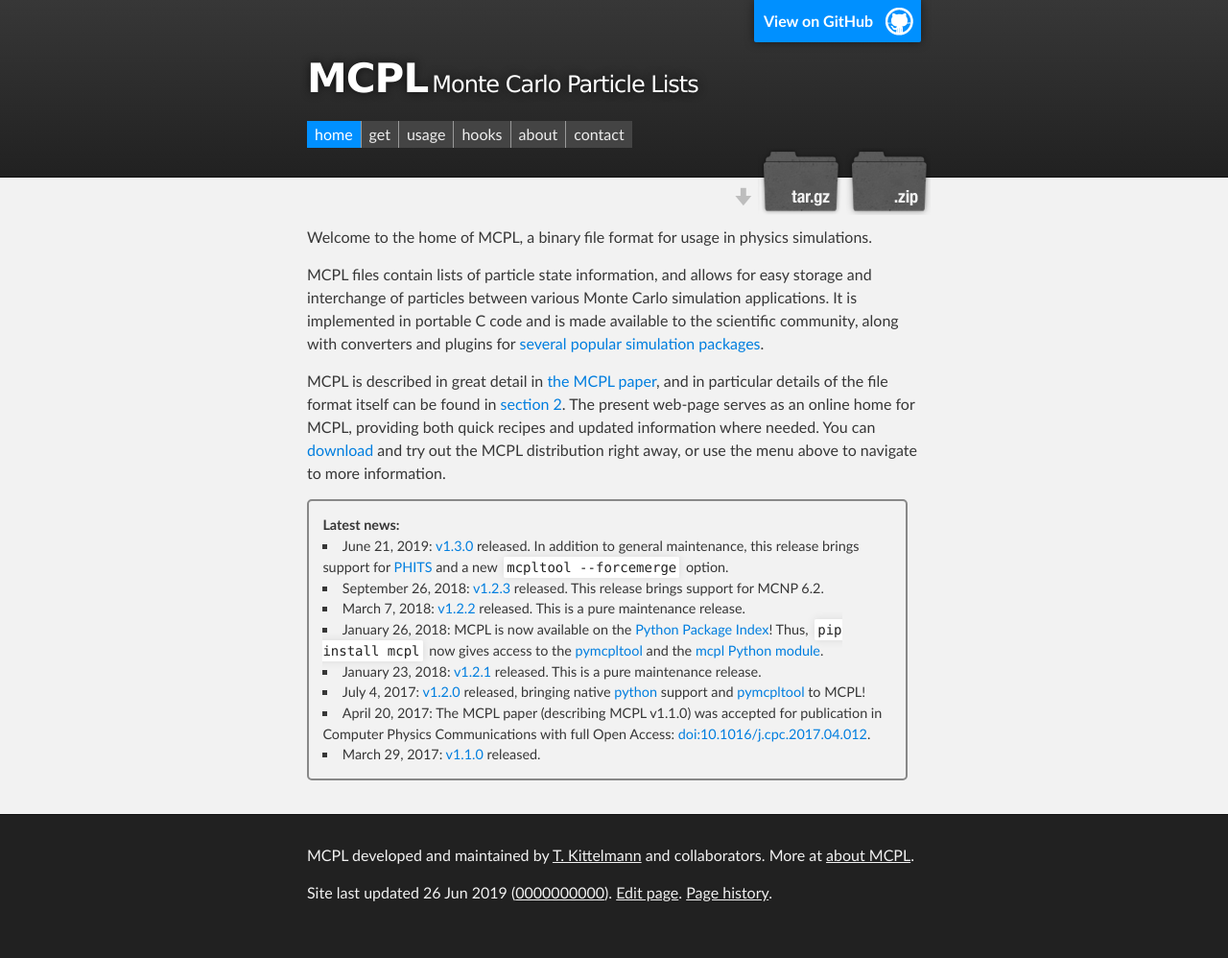
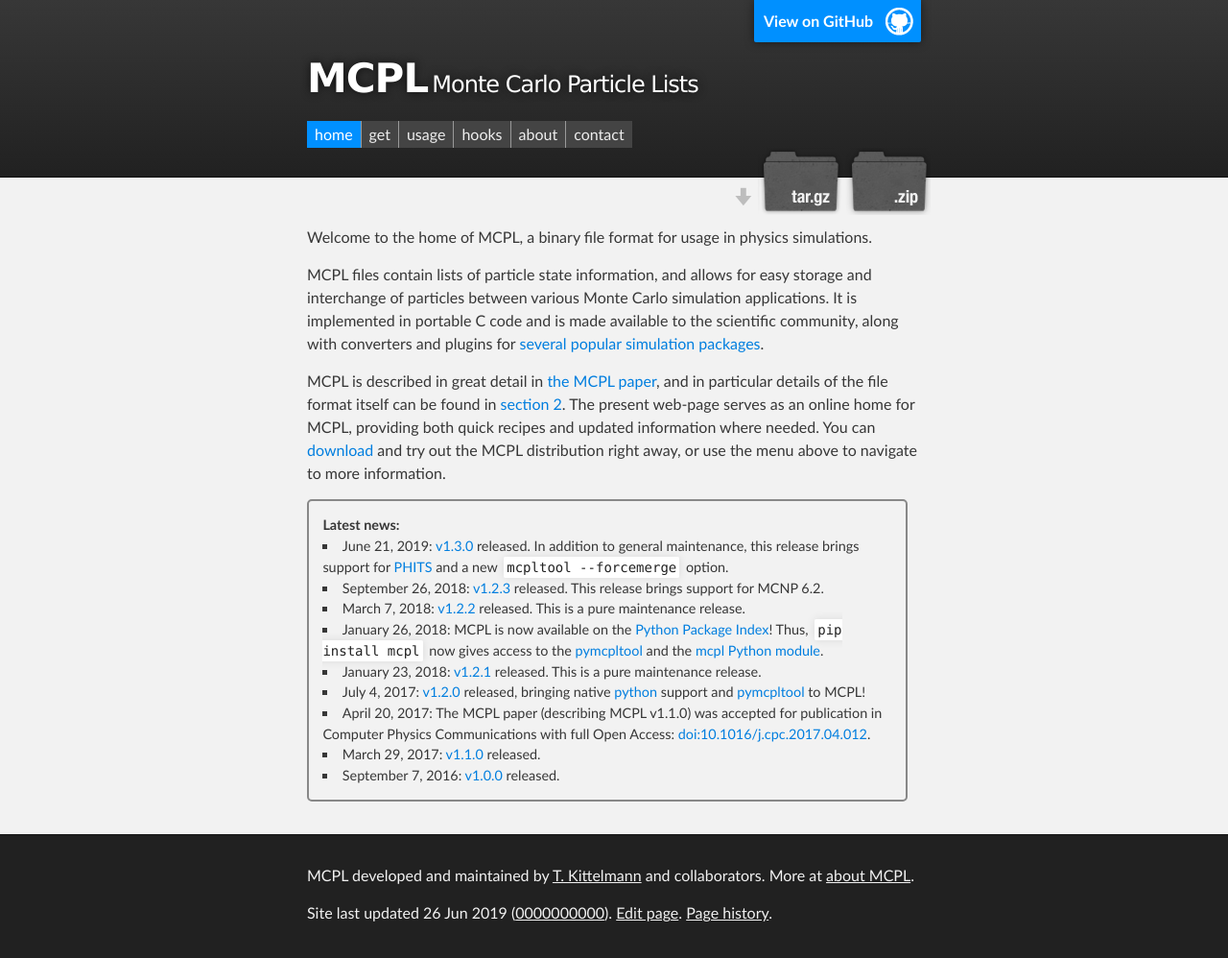
Before and after one commit to mctools/mcpl, a Jekyll site: the page built from index.md, in a window 1280 px wide. Shown: the whole page at 96% size. Built offline with Jekyll 4.4.1, drawn with Linux system fonts in a browser that asks for light colours; before the commit the page ends 977 px from its top, so only the background shows below that.

Commit message:
More doc updates

```diff
--- a/index.md
+++ b/index.md
@@ -47,4 +47,6 @@ menu above to navigate to more information.
   [doi:10.1016/j.cpc.2017.04.012](https://doi.org/10.1016/j.cpc.2017.04.012).
 * March 29, 2017:
   [v1.1.0](https://github.com/mctools/mcpl/releases/tag/v1.1.0) released.
+* September 7, 2016:
+  [v1.0.0](https://github.com/mctools/mcpl/releases/tag/v1.0.0) released.
 {:#mcplnewsbox}
```
